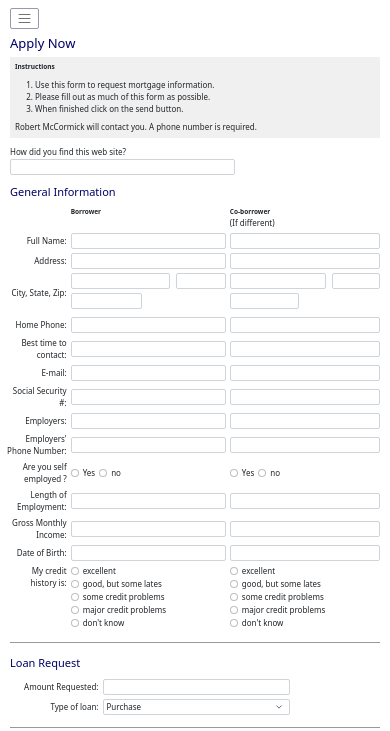
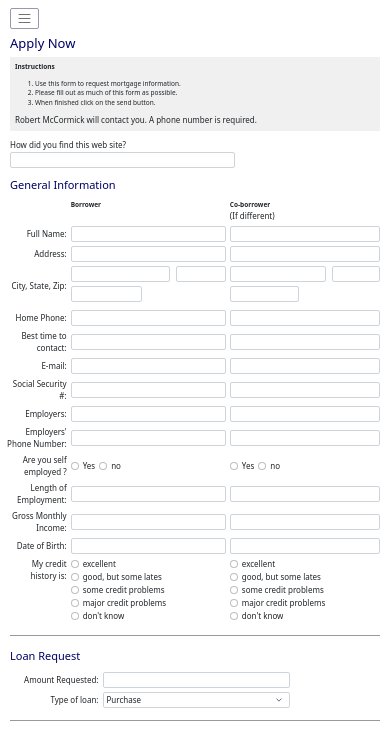
Before and after one commit to TasnimAhamed/apply-online, a plain HTML site: page index.html in a window 390 px wide. Shown: the part 99-830 px from the top of the page. Drawn offline with Linux system fonts and the light colour scheme.

Commit message:
Changes done

```diff
--- a/css/style.css
+++ b/css/style.css
@@ -227,4 +227,7 @@ p{
     .navbar-collapse{
         padding-left: 12px;
     }
+    .instruction__content ol li{
+        font-size:13px;
+    }
 }
```
